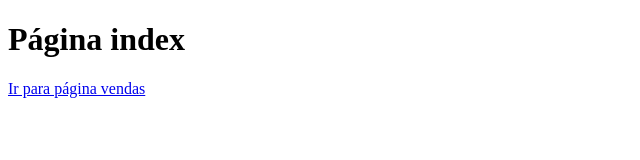
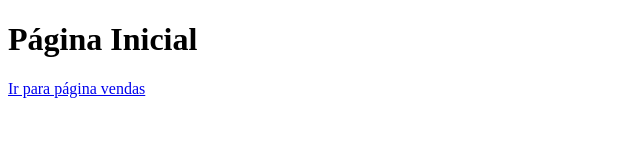
Before and after one commit to Ma-Eduarda/oficinaGit, a plain HTML site: page index.html in a window 1280 px wide. Shown: the full height of the page, 0-640 px from the left. Drawn offline with Linux system fonts and the light colour scheme.

Commit message:
alteração da página inicial

```diff
--- a/index.html
+++ b/index.html
@@ -3,10 +3,10 @@
 <head>
     <meta charset="UTF-8">
     <meta name="viewport" content="width=device-width, initial-scale=1.0">
-    <title>Página Index</title>
+    <title>Página Incial</title>
 </head>
 <body>
-    <h1>Página index</h1>
+    <h1>Página Inicial</h1>
     <a href="vendas.html">Ir para página vendas</a>
 </body>
 </html>
```
